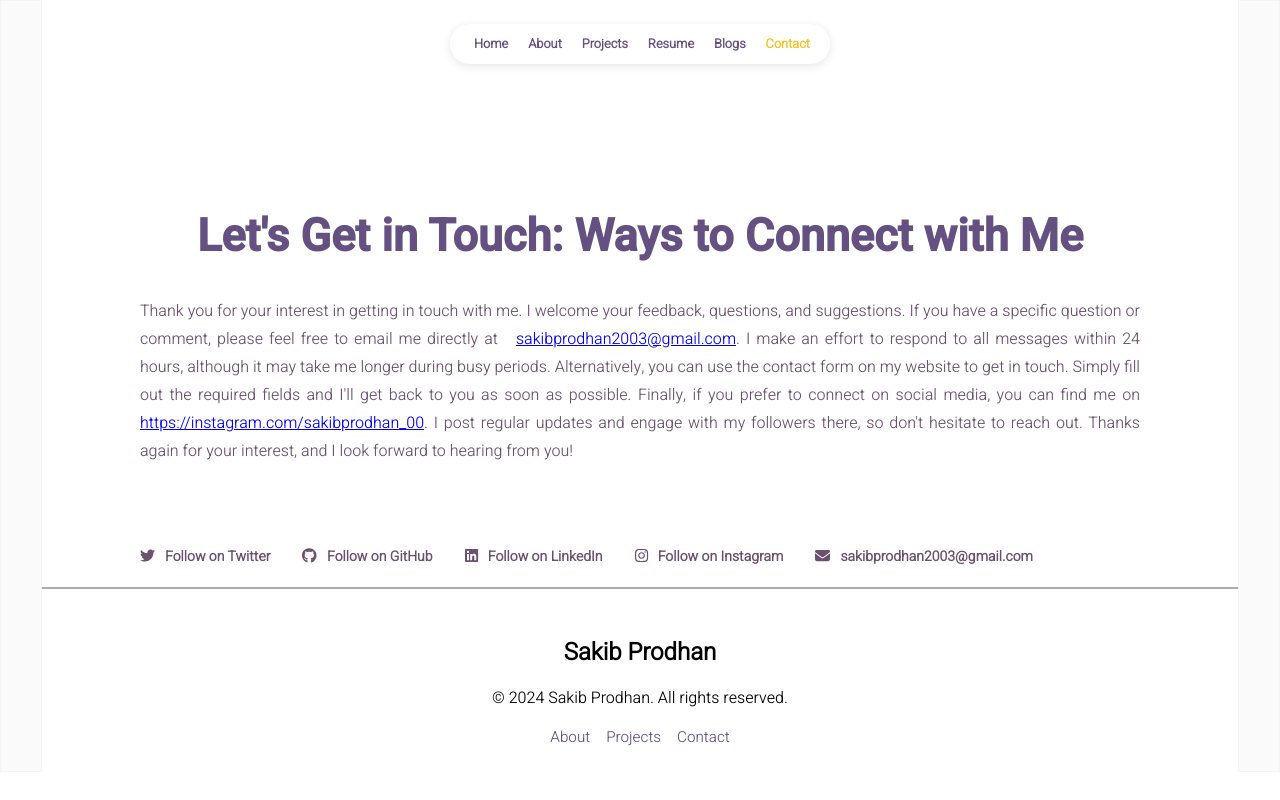
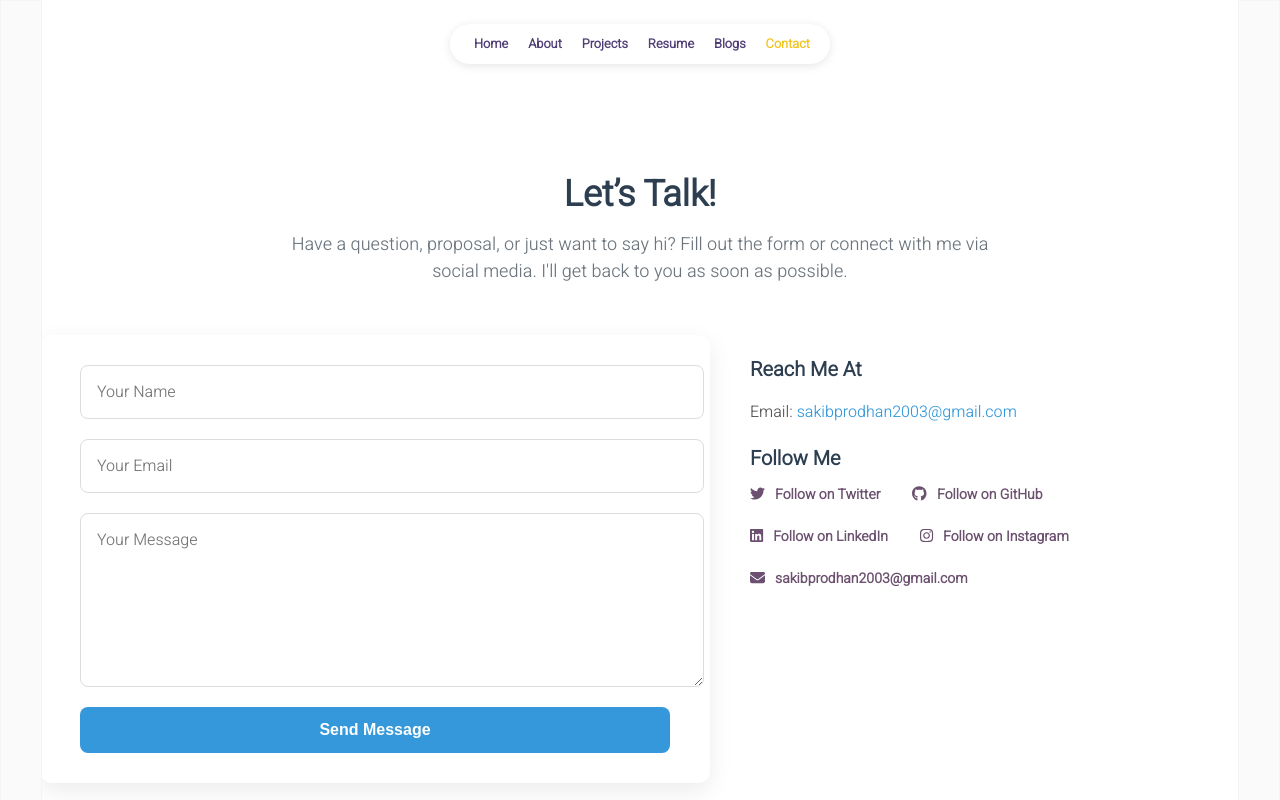
Before and after one commit to sakibpro2003/Portfolio, a React (Create React App) app: page /contact in a window 1280 px wide. Shown: the top 800 px of the page. Built offline with nearby package versions, Linux system fonts and the light colour scheme.

Commit message:
feat: email.js added to contact page

```diff
--- a/package.json
+++ b/package.json
@@ -19,6 +19,7 @@
 		"@testing-library/react": "^13.4.0",
 		"@testing-library/user-event": "^13.5.0",
 		"aos": "^2.3.4",
+		"emailjs-com": "^3.2.0",
 		"react": "^18.2.0",
 		"react-dom": "^18.2.0",
 		"react-ga4": "^2.1.0",
@@ -26,6 +27,7 @@
 		"react-icons": "^5.5.0",
 		"react-router-dom": "^6.11.1",
 		"react-scripts": "5.0.1",
+		"react-toastify": "^11.0.5",
 		"styled-components": "^5.3.10",
 		"web-vitals": "^2.1.4"
 	},
--- a/src/components/homepage/works.jsx
+++ b/src/components/homepage/works.jsx
@@ -38,7 +38,7 @@ const Works = () => {
 						</div>
 						<div className="work">
 							<img
-								src="https://i.ibb.co.com/p6q0kH7f/360-F-158341076-1-UVk-U7-KFK3f7yi-Tcu-Jswv-Zsqx-QFPNv6-F.jpg"
+								src="https://vectopus.com/_next/image?url=https%3A%2F%2Fcdn.vectopus.com%2Fleremy%2Ficons%2F56EE80358DDC%2FF76A101CCB8A%2Ficons-icons-conduct-conductor-conducting-music-leader-choir-musical-director-lead-stick-figure-pictogram-512.png&w=1920&q=75"
 								alt="twitter"
 								className="work-image"
 							/>
@@ -50,7 +50,7 @@ const Works = () => {
 						</div>
 						<div className="work">
 							<img
-								src="https://i.ibb.co.com/p6q0kH7f/360-F-158341076-1-UVk-U7-KFK3f7yi-Tcu-Jswv-Zsqx-QFPNv6-F.jpg"
+								src="https://www.creativefabrica.com/wp-content/uploads/2021/07/18/Mentor-trainer-icon-Graphics-14881824-4-580x386.jpg"
 								alt="twitter"
 								className="work-image"
 							/>
--- a/src/components/projects/styles/projectCardstyle.css
+++ b/src/components/projects/styles/projectCardstyle.css
@@ -11,6 +11,7 @@
 /* General card styles */
 .project-card {
   display: flex;
+  padding: 6px;
   flex-direction: column;
   background-color: white;
   border-radius: 16px;
--- a/src/components/projects/styles/projectDetail.css
+++ b/src/components/projects/styles/projectDetail.css
@@ -1,61 +1,108 @@
-.project-container {
-	margin-top: 4rem;
-	max-width: 1000px;
-	margin: 0 auto;
-	padding: 20px;
-	font-family: Arial, sans-serif;
+:root {
+	--primary-color: #4f3d75;
+	--secondary-color: #6b506f;
+	--accent-color: #f1c420;
+	--text-dark: #2c2c2c;
+	--text-light: #6e6e73;
+	--background-color: #ffffff;
+	--card-shadow: 0 10px 30px rgba(0, 0, 0, 0.08);
+	--font-main: 'Heebo', sans-serif;
+	--font-secondary: 'Roboto', sans-serif;
   }
 
-.project-title {
-	/* background-color: red; */
-	text-align: center;
-	font-size: 2rem;
-	margin-bottom: 10px;
+  /* Card container */
+  .project-card {
+	display: flex;
+	flex-direction: column;
+	background-color: var(--background-color);
+	border-radius: 14px;
+	box-shadow: var(--card-shadow);
+	max-width: 360px;
+	margin: 20px;
+	overflow: hidden;
+	transition: transform 0.25s ease, box-shadow 0.25s ease;
   }
 
-.project-description {
-	text-align: center;
-	font-size: 1rem;
-	margin-bottom: 30px;
-	color: #444;
+  .project-card:hover {
+	transform: translateY(-6px);
+	box-shadow: 0 16px 36px rgba(0, 0, 0, 0.12);
   }
 
-.image-grid {
-	display: grid;
-	grid-template-columns: 1fr; /* Mobile: 1 column */
-	gap: 20px;
-	margin-bottom: 30px;
+  .project-card-image-wrapper {
+	width: 100%;
+	height: 220px;
+	overflow: hidden;
   }
 
-@media (min-width: 768px) {
-	.image-grid {
-		grid-template-columns: repeat(2, 1fr); /* Desktop: 2 columns */
-	}
+  .project-card-image {
+	width: 100%;
+	height: 100%;
+	object-fit: cover;
+	display: block;
   }
 
-.grid-image {
-	width: 100%;
-	border-radius: 10px;
-	box-shadow: 0 2px 8px rgba(0, 0, 0, 0.1);
-	object-fit: cover;
+  /* Content */
+  .project-card-content {
+	padding: 20px;
+	font-family: var(--font-main);
+	display: flex;
+	flex-direction: column;
+	gap: 14px;
   }
 
-.button-group {
-	display: flex;
-	justify-content: center;
-	gap: 20px;
+  .project-card-title {
+	font-size: 1.6rem;
+	text-align: center;
+	font-weight: 700;
+	color: var(--primary-color);
+	margin: 0;
   }
 
-.github-button {
-	text-decoration: none;
-	background-color:var(--primary-color) ;
-	color: white;
-	padding: 10px 20px;
-	border-radius: 5px;
-	transition: background-color 0.3s ease;
-	font-weight: bold;
+  .project-card-description {
+	font-family: var(--font-secondary);
+	font-size: 1rem;
+	line-height: 1.6;
+	text-align: center;
+	color: black;
+	margin: 0;
   }
 
-.github-button:hover {
-	background-color: #0366d6;
+  /* Buttons */
+  .project-card-buttons {
+	display: flex;
+	justify-content: space-between;
+	gap: 12px;
+	margin-top: 10px;
   }
+
+  .project-card-button {
+	flex: 1;
+	text-align: center;
+	padding: 10px;
+	border-radius: 6px;
+	font-size: 0.95rem;
+	font-weight: 500;
+	font-family: var(--font-secondary);
+	text-decoration: none;
+	transition: all 0.2s ease;
+  }
+
+  .preview-button {
+	background-color: var(--primary-color);
+	color: #fff;
+  }
+
+  .preview-button:hover {
+	background-color: var(--secondary-color);
+	transform: scale(1.03);
+  }
+
+  .details-button {
+	background-color: var(--accent-color);
+	color: #000;
+  }
+
+  .details-button:hover {
+	background-color: #e1b100;
+	transform: scale(1.03);
+  }
--- a/src/components/skills/skills.jsx
+++ b/src/components/skills/skills.jsx
@@ -51,7 +51,7 @@ const otherSkills = [
   },
   {
     name: "Tailwind CSS",
-    logo: "https://raw.githubusercontent.com/devicons/devicon/master/icons/tailwindcss/tailwindcss-plain.svg",
+    logo: "https://adware-technologies.s3.amazonaws.com/uploads/technology/thumbnail/31/tailwind.png",
   },
   {
     name: "ShadCN UI",
@@ -59,7 +59,7 @@ const otherSkills = [
   },
   {
     name: "DaisyUI",
-    logo: "https://raw.githubusercontent.com/saadeghi/daisyui/master/logo-500.png",
+    logo: "https://images.seeklogo.com/logo-png/61/1/daisyui-logo-png_seeklogo-616852.png",
   },
   {
     name: "Material UI",
--- a/src/pages/contact.jsx
+++ b/src/pages/contact.jsx
@@ -1,5 +1,8 @@
-import React, { useEffect } from "react";
+import React, { useEffect, useRef, useState } from "react";
 import { Helmet } from "react-helmet";
+import emailjs from "emailjs-com";
+import { ToastContainer, toast } from "react-toastify";
+import 'react-toastify/dist/ReactToastify.css';
 
 import NavBar from "../components/common/navBar";
 import Footer from "../components/common/footer";
@@ -11,77 +14,97 @@ import SEO from "../data/seo";
 import "./styles/contact.css";
 
 const Contact = () => {
+	const formRef = useRef(null);
+	const [loading, setLoading] = useState(false);
+
 	useEffect(() => {
 		window.scrollTo(0, 0);
 	}, []);
 
 	const currentSEO = SEO.find((item) => item.page === "contact");
 
+	const sendEmail = (e) => {
+		e.preventDefault();
+		setLoading(true);
+
+		emailjs
+			.sendForm(
+				"service_7l2z4xq", // EmailJS Service ID
+				"template_it68jor", // EmailJS Template ID
+				formRef.current,
+				"CbM8Wl-hmuNWvfQ2w" // EmailJS Public Key
+			)
+			.then(() => {
+				toast.success("Message sent successfully!", { position: "top-right" });
+				formRef.current.reset();
+			})
+			.catch((error) => {
+				console.error(error.text);
+				toast.error("Failed to send message. Please try again.", { position: "top-right" });
+			})
+			.finally(() => setLoading(false));
+	};
+
 	return (
-		<React.Fragment>
+		<>
 			<Helmet>
 				<title>{`Contact | ${INFO.main.title}`}</title>
 				<meta name="description" content={currentSEO.description} />
-				<meta
-					name="keywords"
-					content={currentSEO.keywords.join(", ")}
-				/>
+				<meta name="keywords" content={currentSEO.keywords.join(", ")} />
 			</Helmet>
 
 			<div className="page-content">
 				<NavBar active="contact" />
-				<div className="content-wrapper">
-					<div className="contact-logo-container">
+				<div className="contact-wrapper">
+					<h1 className="contact-heading">Let’s Talk!</h1>
+					<p className="contact-description">
+						Have a question, proposal, or just want to say hi? Fill out the form or
+						connect with me via social media. I'll get back to you as soon as possible.
+					</p>
 
-					</div>
+					<div className="contact-main">
+						<form ref={formRef} onSubmit={sendEmail} className="contact-form">
+							<input
+								type="text"
+								name="from_name"
+								placeholder="Your Name"
+								required
+							/>
+							<input
+								type="email"
+								name="reply_to"
+								placeholder="Your Email"
+								required
+							/>
+							<textarea
+								name="message"
+								rows="6"
+								placeholder="Your Message"
+								required
+							/>
+							<button type="submit" disabled={loading}>
+								{loading ? (
+									<span className="spinner"></span>
+								) : (
+									"Send Message"
+								)}
+							</button>
+						</form>
 
-					<div className="contact-container">
-						<div className="title contact-title">
-							Let's Get in Touch: Ways to Connect with Me
-						</div>
-
-						<div className="subtitle contact-subtitle">
-							Thank you for your interest in getting in touch with
-							me. I welcome your feedback, questions, and
-							suggestions. If you have a specific question or
-							comment, please feel free to email me directly at
-							&nbsp;{" "}
-							<a href={`mailto:${INFO.main.email}`}>
-								{INFO.main.email}
-							</a>
-							. I make an effort to respond to all messages within
-							24 hours, although it may take me longer during busy
-							periods. Alternatively, you can use the contact form
-							on my website to get in touch. Simply fill out the
-							required fields and I'll get back to you as soon as
-							possible. Finally, if you prefer to connect on
-							social media, you can find me on{" "}
-							<a
-								href={INFO.socials.instagram}
-								target="_blank"
-								rel="noreferrer"
-							>
-								{INFO.socials.instagram}
-							</a>
-							. I post regular updates and engage with my
-							followers there, so don't hesitate to reach out.
-							Thanks again for your interest, and I look forward
-							to hearing from you!
-						</div>
-					</div>
-
-					<div className="socials-container">
-						<div className="contact-socials">
+						<div className="contact-info">
+							<h3>Reach Me At</h3>
+							<p>Email: <a href={`mailto:${INFO.main.email}`}>{INFO.main.email}</a></p>
+							<h3>Follow Me</h3>
 							<Socials />
 						</div>
 					</div>
+				</div>
 
-					<div className="page-footer">
-						<Footer />
-					</div>
-				</div>
+				<Footer />
 			</div>
-		</React.Fragment>
+
+			<ToastContainer />
+		</>
 	);
 };
 
--- a/src/pages/styles/contact.css
+++ b/src/pages/styles/contact.css
@@ -1,37 +1,133 @@
-.contact-logo-container {
-	display: flex;
-	justify-content: left;
-	padding-top: 25px;
+.contact-wrapper {
+	max-width: 1200px;
+	margin: 0 auto;
+	padding: 80px 20px;
+	text-align: center;
 }
 
-.contact-title{
-	text-align: center;
-	width: 100% !important;
+.contact-heading {
+	font-size: 36px;
+	font-weight: 700;
+	margin-bottom: 10px;
+	color: #2c3e50;
+}
+
+.contact-description {
+	font-size: 18px;
+	color: #6c757d;
+	max-width: 700px;
+	margin: 0 auto 50px;
+}
+
+.contact-main {
+	display: flex;
+	flex-wrap: wrap;
+	gap: 40px;
+	justify-content: center;
+	align-items: flex-start;
+}
+
+.contact-form {
+	flex: 1 1 400px;
+	background: #ffffff;
+	padding: 30px 40px;
+	border-radius: 12px;
+	box-shadow: 0 8px 24px rgba(0, 0, 0, 0.08);
+	display: flex;
+	flex-direction: column;
+	gap: 20px;
+}
+
+.contact-form input,
+.contact-form textarea {
+	width: 100%;
+	padding: 14px 16px;
+	border: 1px solid #dcdcdc;
+	border-radius: 8px;
+	font-size: 16px;
+	font-family: inherit;
+	transition: 0.3s;
+}
+
+.contact-form input:focus,
+.contact-form textarea:focus {
+	border-color: #3498db;
+	box-shadow: 0 0 0 3px rgba(52, 152, 219, 0.2);
+	outline: none;
+}
+
+.contact-form textarea {
+	resize: vertical;
+	min-height: 120px;
+}
+
+.contact-form button {
+	background-color: #3498db;
+	color: white;
+	padding: 14px;
+	border: none;
+	border-radius: 8px;
+	cursor: pointer;
+	transition: 0.3s;
+	font-size: 16px;
+	font-weight: 600;
+}
+
+.contact-form button:hover {
+	background-color: #2980b9;
+	transform: translateY(-1px);
+}
+
+.contact-info {
+	flex: 1 1 300px;
+	text-align: left;
+}
+
+.spinner {
+	width: 20px;
+	height: 20px;
+	border: 3px solid #fff;
+	border-top: 3px solid #3498db;
+	border-radius: 50%;
+	animation: spin 1s linear infinite;
+	display: inline-block;
+	vertical-align: middle;
+}
+
+@keyframes spin {
+	0% {
+		transform: rotate(0deg);
+	}
+	100% {
+		transform: rotate(360deg);
+	}
 }
 
 
-.contact-subtitle {
-	text-align: justify;
-  text-justify: inter-word;
-	width: 100% !important;
+.contact-info h3 {
+	color: #2c3e50;
+	font-size: 20px;
+	margin-bottom: 10px;
 }
 
-.contact-container {
-	display: flex;
-	flex-direction: column;
-	justify-content: space-around;
-	margin-top: 120px;
+.contact-info p {
+	color: #555;
+	font-size: 16px;
+	margin-bottom: 10px;
 }
 
-
-.socials-container {
-	display: flex;
-	flex-direction: column;
-	margin-top: 80px;
+.contact-info a {
+	color: #3498db;
+	text-decoration: none;
 }
 
-.contact-socials {
-	display: flex;
-	justify-content: flex-start;
-	align-items: center;
+.contact-info a:hover {
+	text-decoration: underline;
 }
+
+@media (max-width: 768px) {
+	.contact-main {
+		flex-direction: column;
+		align-items: center;
+	}
+}
```
Also changed, not shown: src/components/projects/projectCard.jsx (+20 -5 lines), src/pages/homepage.jsx (+4 -4 lines), text.txt (added), 1 other file (tests, documents, lock files or other folders). Lines whose indentation alone changed are shown as unchanged.
